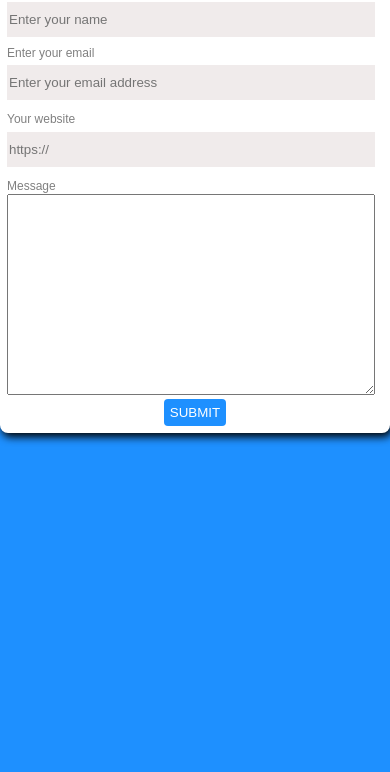
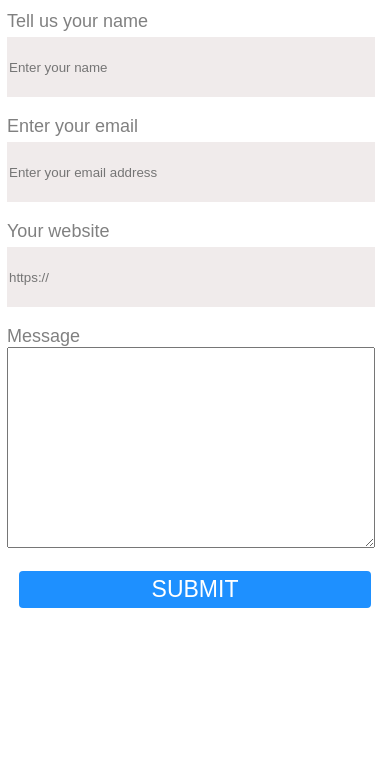
Before and after one commit to Timilovic/Responsive-data, a plain HTML site: page index.html in a window 390 px wide. Shown: the part 72-844 px from the top of the page. Drawn offline with Linux system fonts and the light colour scheme.

Commit message:
A responsive form without bootstrap

```diff
--- a/index.css
+++ b/index.css
@@ -65,19 +65,53 @@ button{
     color: white;
     border-radius: 4px;
     border-style: none;
+    cursor: pointer;
+}
+button:hover{
+    background-color: rgb(30, 116, 202);
+    box-shadow: 2px 4px 5px black;
 }
 
 @media screen and (max-width:720px) {
+    body{
+        background-color: white;
+    }
     .inline{
         flex-direction: column;
     }
+    label{
+        font-size: 18px;
+        margin-bottom: 10px;
+    }
+    input{
+        height: 60px;
+        margin-bottom: 19px;
+    }
+    .mess{
+        margin-bottom: 19px;
+    }
+    button{
+        font-size: 23px;
+        padding:5px 133px;
+    }
+    button:active{
+        background-color: rgb(30, 116, 202);
+        box-shadow: 2px 4px 5px black;
+
+}
 }
 @media screen and (max-width:570px) {
+    h2{
+        font-size: 35px;
+        margin:18px auto;
+    }
     form{
         margin:0;
         width:100%;
         height: 100%;
         border-style:none;
         border-radius: none;
+        box-shadow: none;
+        display: block;
     }
 }
```
